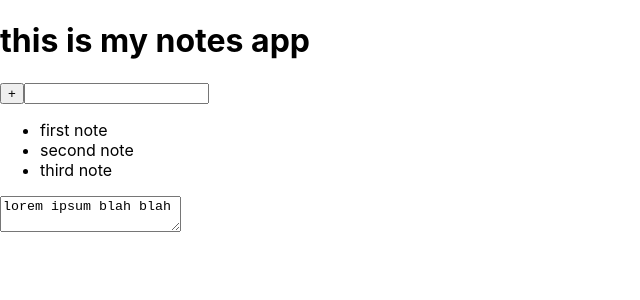
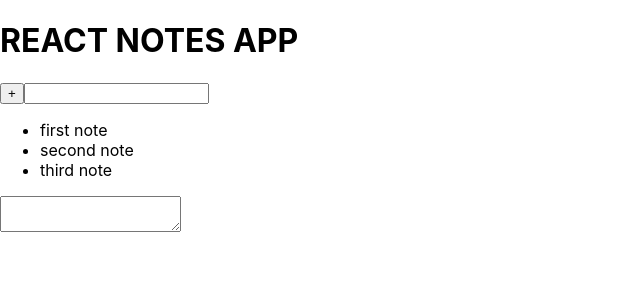
Before and after one commit to newusername1234/react-doc-editor, a React (Create React App) app: page / in a window 1280 px wide. Shown: the top 300 px of the page, without its empty margins (0-640 px from the left). Built offline with nearby package versions, Linux system fonts and the light colour scheme.

Commit message:
currently selected note displays content in note editor

```diff
--- a/src/NoteEditor.js
+++ b/src/NoteEditor.js
@@ -1,8 +1,13 @@
 import React from 'react';
 
-function NoteEditor() {
+function NoteEditor({displayedNote, updateNote}) {
     return (
-        <textarea value="lorem ipsum blah blah"></textarea>
+        <textarea
+            onChange={(event) => {
+                updateNote(event.target.value)
+            }}
+            value={displayedNote.map(note => note.copy)}
+        />
     )
 }
 
--- a/src/NotesApp.js
+++ b/src/NotesApp.js
@@ -13,19 +13,19 @@ class NotesApp extends React.Component {
             searchText: '',
             notes: [
                 {
-                    id: 'aaaaa',
+                    id: '1',
                     title: 'first note',
-                    copy: 'lalala'
+                    copy: 'study'
                 },
                 {
-                    id: '44444',
+                    id: '2',
                     title: 'second note',
-                    copy: 'bababa'
+                    copy: 'sleep'
                 },
                 {
-                    id: 'a1b2c5',
+                    id: '3',
                     title: 'third note',
-                    copy: 'hahaha'
+                    copy: 'study more'
                 },
             ]
         };
@@ -34,7 +34,7 @@ class NotesApp extends React.Component {
     render() {
         return (
             <div>
-                <h1>this is my notes app</h1>
+                <h1>REACT NOTES APP</h1>
                 <NewNote />
                 <SearchBar
                     setText={this._setSearchText}
@@ -44,9 +44,17 @@ class NotesApp extends React.Component {
                     notes={this._getFilteredNotes()}
                     handleClick={this._selectNote}
                 />
-                <NoteEditor />
+                <NoteEditor
+                    displayedNote={this._displayNote()}
+                />
             </div>
         );
+    }
+
+    _displayNote = () => {
+        const chosenNote = this.state.notes.filter(note => note.id === this.state.currentNoteId);
+
+        return chosenNote;
     }
 
     _getFilteredNotes = () => {
--- a/src/SearchBar.js
+++ b/src/SearchBar.js
@@ -1,8 +1,8 @@
 import React from 'react';
 
-SearchBar.defaultProps = {
-    text: 'default search text'
-}
+// SearchBar.defaultProps = {
+//     text: 'default search text'
+// }
 
 function SearchBar({text, setText}) {
     return (
```
